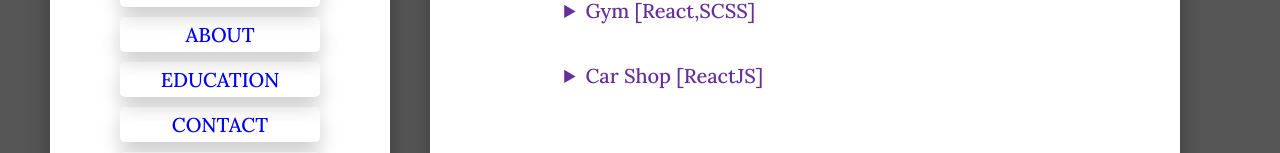
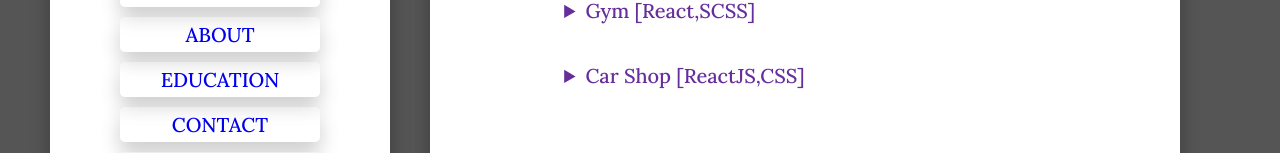
Before and after one commit to pathanimran4373/khan-portfolio, a React (Create React App) app: page /project in a window 1280 px wide. Shown: the part 335-488 px from the top of the page. Built offline with nearby package versions, Linux system fonts and the light colour scheme; a web font is replaced by a local one.

Commit message:
add fitnessApp project

```diff
--- a/src/pages/project-page/ProjectPage.js
+++ b/src/pages/project-page/ProjectPage.js
@@ -128,7 +128,7 @@ function ProjectPage() {
                   </span>
                   <br></br>
                   <a
-                    href="https://gym-point.vercel.app/"
+                    href="https://fitnesshub-tby7.vercel.app/"
                     target="_blank"
                     title="gym"
                   >
@@ -139,7 +139,7 @@ function ProjectPage() {
             </li>
             <li>
               <details className="project-details">
-                <summary>Car shop [ReactJS]</summary>
+                <summary>Car shop [ReactJS,CSS]</summary>
                 <p>
                   Summary: Our Bootstrap-based Car Shop website is a sleek and
                   responsive online platform designed to cater to car
```
